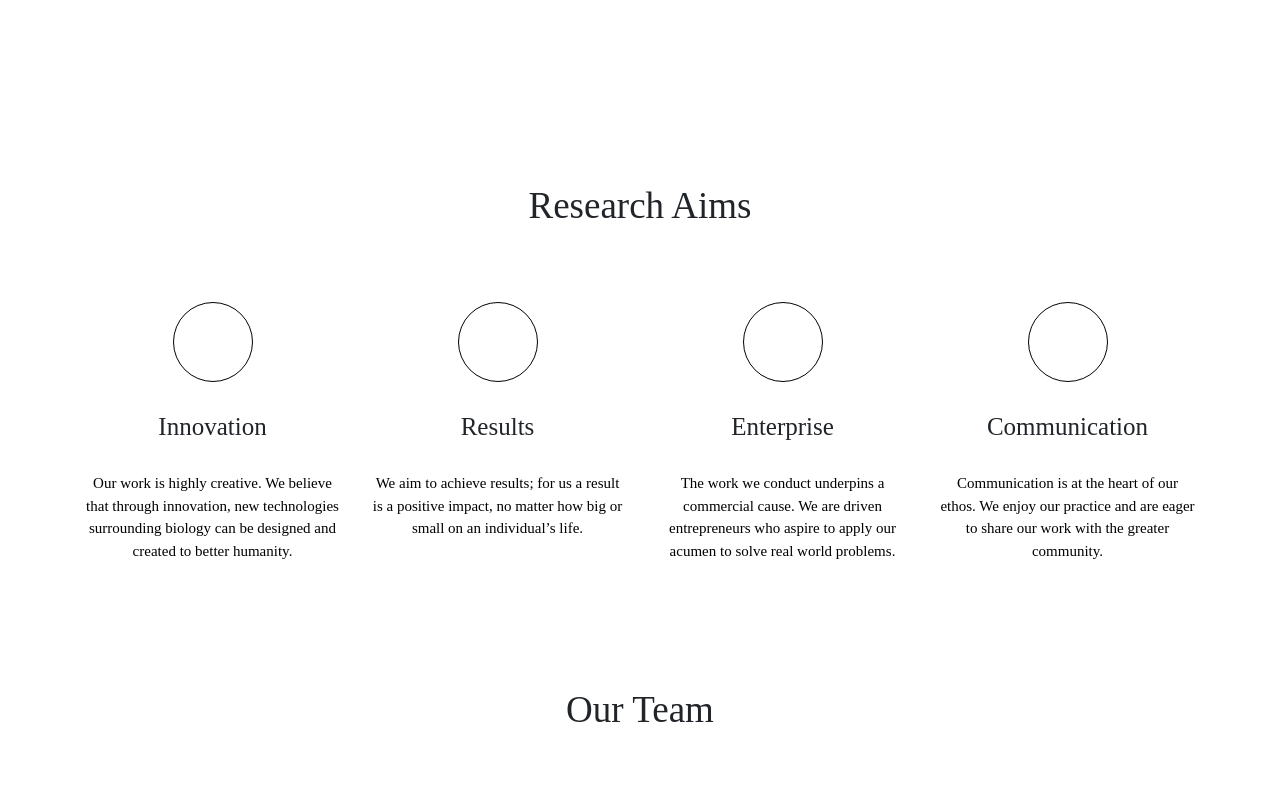
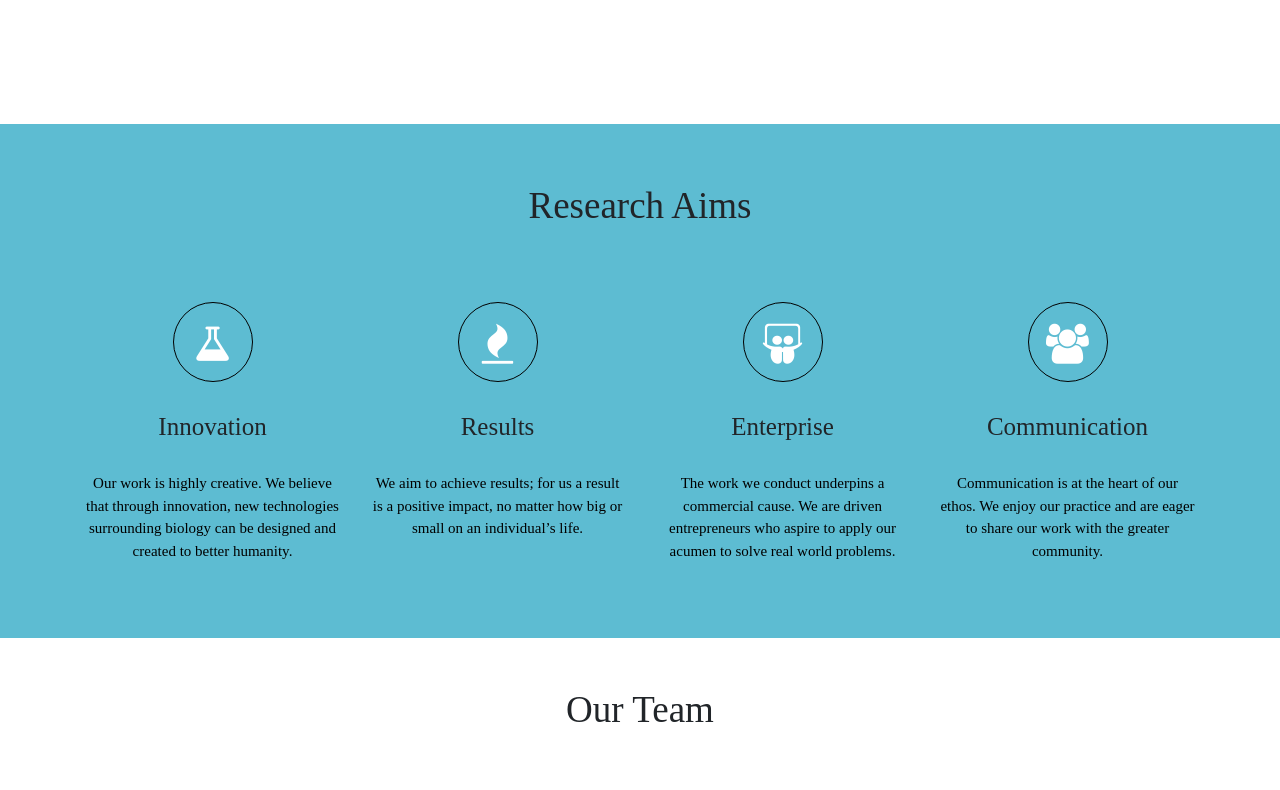
Before and after one commit to Rlperalta/MicroShield, a plain HTML site: page index.html in a window 1280 px wide. Shown: the part 1180-1970 px from the top of the page. Drawn offline with nearby package versions, Linux system fonts and the light colour scheme.

Commit message:
Update style.css

```diff
--- a/style.css
+++ b/style.css
@@ -219,6 +219,7 @@ blockquote{
   padding-top: 30px;
   position:relative;
   top: -100px;
+  background-color: #5dbcd2;
   padding-bottom: 60px;
 }
 
```
